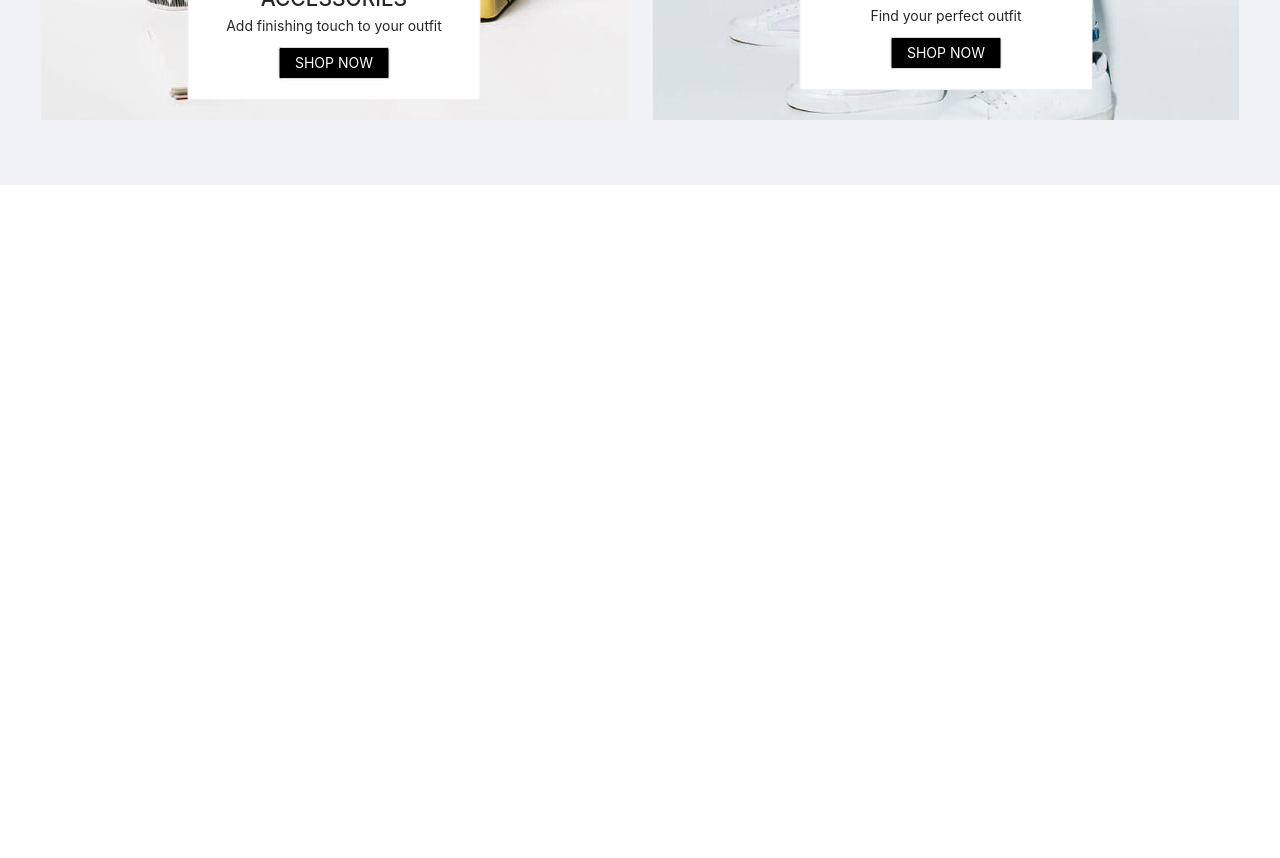
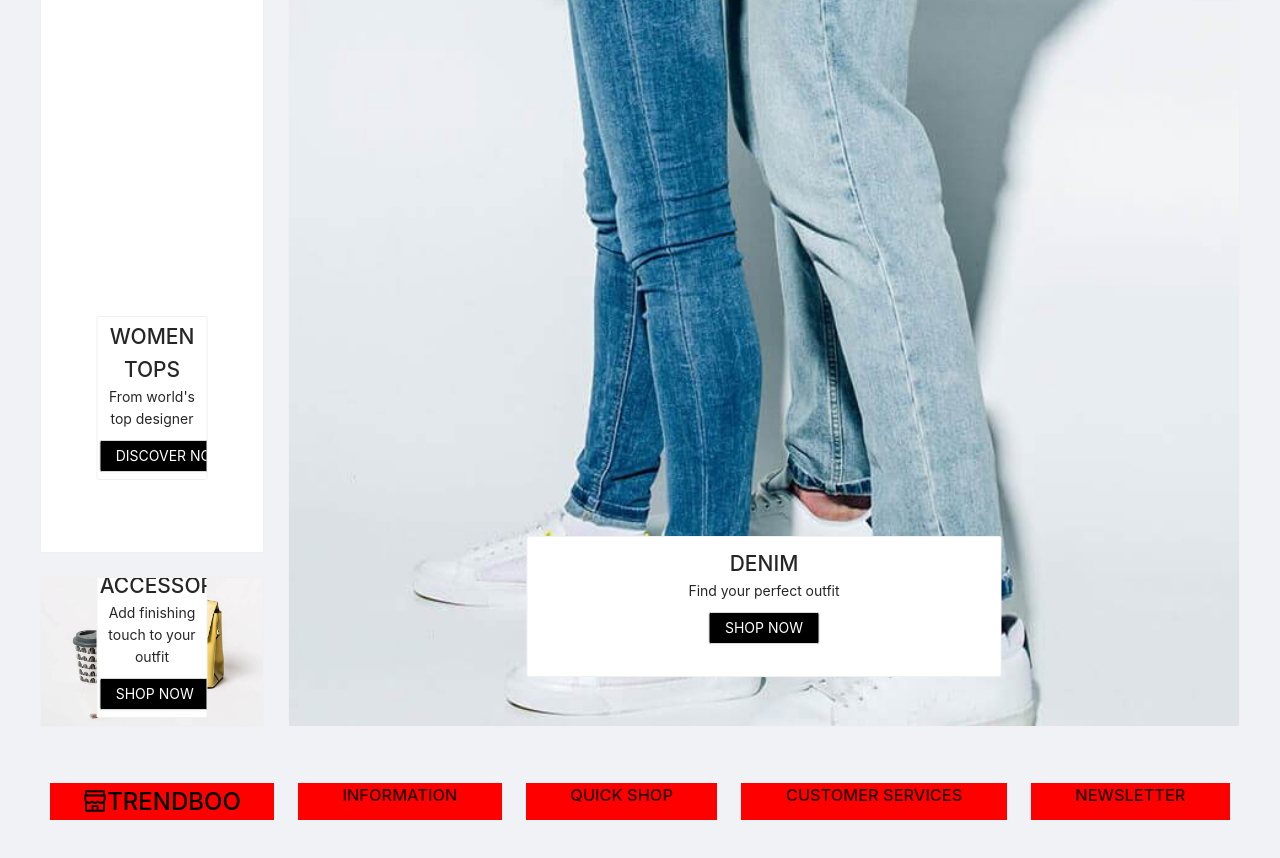
Before and after one commit to KodluyoruzGroup7/ecommerce-frontend, a React (Create React App) app: page / in a window 1280 px wide. Shown: the part 1560-2418 px from the top of the page. Before the commit the page ends 1745 px from the top, so only its background shows below. Built offline with nearby package versions, Linux system fonts and the light colour scheme.

Commit message:
Styles structure changed

```diff
--- a/src/App.js
+++ b/src/App.js
@@ -1,12 +1,13 @@
 import React from "react";
-import { BrowserRouter as Router } from 'react-router-dom';
+import { BrowserRouter as Router } from "react-router-dom";
 import "./App.less";
 
+import Navbar from "./components/Navbar/Navbar";
+import MainCarousel from "./components/MainCarousel/MainCarousel";
+import BigCards from "./components/BigCards/BigCards";
+import AppFooter from "./components/AppFooter/AppFooter";
+
 import { Layout } from "antd";
-import Navbar from "./components/Navbar";
-import MainCarousel from "./components/MainCarousel";
-import BigCards from "./components/BigCards";
-
 const { Header, Footer, Content } = Layout;
 
 function App() {
@@ -20,7 +21,9 @@ function App() {
                     <MainCarousel />
                     <BigCards />
                 </Content>
-        <Footer></Footer>
+                <Footer>
+                    <AppFooter />
+                </Footer>
             </Layout>
         </Router>
     );
--- /dev/null
+++ b/src/components/AppFooter/AppFooter.js
@@ -0,0 +1,32 @@
+import React from "react";
+
+import "./appFooter.css";
+
+import { ShopOutlined } from "@ant-design/icons";
+
+const AppFooter = () => {
+    return (
+        <div className="footer-grid-container">
+            <div className="summary">
+                <div className="summary-logo">
+                    <ShopOutlined />
+                    TRENDBOO
+                </div>
+            </div>
+            <div className="info">
+                <h3 className="title-text">INFORMATION</h3>
+            </div>
+            <div className="quick-shop">
+                <h3 className="title-text">QUICK SHOP</h3>
+            </div>
+            <div className="services">
+                <h3 className="title-text">CUSTOMER SERVICES</h3>
+            </div>
+            <div className="newsletter">
+                <h3 className="title-text">NEWSLETTER</h3>
+            </div>
+        </div>
+    );
+};
+
+export default AppFooter;
--- /dev/null
+++ b/src/components/AppFooter/appFooter.css
@@ -0,0 +1,71 @@
+.footer-grid-container {
+    display: grid;
+    gap: 1.5rem 1.5rem;
+    grid-template-columns: 224px;
+    grid-template-rows: auto;
+    max-width: 1200px;
+    margin: 1rem auto;
+}
+
+.summary {
+    grid-column-start: 1;
+    grid-column-end: 2;
+    grid-row-start: auto;
+    background-color: red;
+    justify-content: center;
+}
+
+.info {
+    grid-column-start: 2;
+    grid-column-end: 3;
+    grid-row-start: auto;
+    background-color: red;
+    text-align: center;
+    vertical-align: middle;
+    justify-content: center;
+}
+
+.quick-shop {
+    grid-column-start: 3;
+    grid-column-end: 4;
+    grid-row-start: auto;
+    background-color: red;
+    text-align: center;
+    vertical-align: middle;
+    justify-content: center;
+}
+
+.services {
+    grid-column-start: 4;
+    grid-column-end: 5;
+    grid-row-start: auto;
+    background-color: red;
+    text-align: center;
+    vertical-align: middle;
+    justify-content: center;
+}
+
+.newsletter {
+    grid-column-start: 5;
+    grid-column-end: 6;
+    background-color: red;
+    text-align: center;
+    vertical-align: middle;
+    justify-content: center;
+}
+
+.summary-logo {
+    color: black;
+    font-size: x-large;
+    display: flex;
+    justify-content: center;
+    align-items: center;
+    font-weight: 500;
+}
+
+h3.title-text {
+    margin-bottom: 0px;
+    text-align: center;
+    vertical-align: middle;
+    justify-content: center;
+}
--- a/src/components/bigCards.css
+++ b/src/components/BigCards/bigCards.css
@@ -1,10 +1,39 @@
 .card {
     box-shadow: 0 3px 10px rgba(0, 0, 0, 0.3);
+}
+
+img {
+    display: block;
+    max-width: 100%;
+}
+
+.ant-col.ant-col-10 {
+    padding: 0px;
+    margin-top: 24px;
+}
+
+.ant-card-body {
+    padding: 0px;
+}
+
+.ant-row.ant-row-center.ant-row-top {
+    margin: 24px 0px 0px 0px;
+    padding: 0px;
+}
+
+.ant-card {
+    overflow: hidden;
+}
+
+.ant-card:hover img {
+    transform: scale(1.1);
+    transition: all ease-out 0.4s;
 }
 
 .grid-container {
     display: grid;
     gap: 1.5rem 1.5rem;
+    grid-template-columns: 224px;
     grid-template-rows: auto;
     max-width: 1200px;
     margin: 1rem auto;
--- a/src/components/MainCarousel.js
+++ b/src/components/MainCarousel/MainCarousel.js
@@ -1,12 +1,12 @@
 import React from "react";
 
-import "../styles/MainCarousel.less";
+import "./mainCarousel.css";
 
 import { Carousel } from "antd";
 import { Button } from "antd";
 
-import banner1 from "../images/crsl01.jpg";
-import banner2 from "../images/crsl02.jpg";
+import banner1 from "../../images/crsl01.jpg";
+import banner2 from "../../images/crsl02.jpg";
 
 const contentStyle = {
     width: "100%",
--- /dev/null
+++ b/src/components/MainCarousel/mainCarousel.css
@@ -0,0 +1,43 @@
+.slick-slide {
+    display: flex;
+    position: relative;
+}
+
+.slick-slide .slick-active .slick-current {
+    height: 100%;
+    width: 100%;
+}
+
+.carousel-text {
+    font-size: 3rem;
+    font-weight: normal;
+    text-align: center;
+    position: absolute;
+    top: 40%;
+    right: 10%;
+}
+
+.carousel-text:last-child {
+    font-size: 2rem;
+}
+
+.carousel-text h1,
+p {
+    margin-bottom: 0;
+}
+
+.ant-btn.carousel-button {
+    font-size: 14px;
+    font-weight: 500;
+    position: absolute;
+    background-color: black;
+    color: white;
+    top: 95%;
+    right: 40%;
+}
+
+.ant-btn.carousel-button:hover {
+    background-color: white;
+    border-color: black;
+    color: black;
+}
--- a/src/styles/Navbar.less
+++ b/src/components/Navbar/navbar.css
@@ -36,9 +36,10 @@
 .menu-right a {
     margin: 10px;
     font-size: large;
-    &:last-child {
-        margin-right: 0;
-    }
+}
+
+.menu-right a:last-child {
+    margin-right: 0;
 }
 
 .logo {
--- a/src/styles/BigCards.less
+++ /dev/null
@@ -1,27 +0,0 @@
-img {
-    display: block;
-    max-width: 100%;
-}
-
-.ant-col.ant-col-10 {
-    padding: 0px;
-    margin-top: 24px;
-}
-
-.ant-card-body {
-    padding: 0px;
-}
-
-.ant-row.ant-row-center.ant-row-top {
-    margin: 24px 0px 0px 0px;
-    padding: 0px;
-}
-
-.ant-card {
-    overflow: hidden;
-}
-
-.ant-card:hover img {
-    transform: scale(1.1);
-    transition: all ease-out 0.4s;
-}
--- a/src/styles/MainCarousel.less
+++ /dev/null
@@ -1,41 +0,0 @@
-.slick-slide {
-  display: flex;
-  position: relative;
-}
-
-.slick-slide .slick-active .slick-current {
-  height: 100%;
-  width: 100%;
-}
-
-.carousel-text {
-  font-size: 3rem;
-  font-weight: normal;
-  text-align: center;
-  position: absolute;
-  top: 40%;
-  right: 10%;
-  // transform: translate(-50%, -50%);
-  &:last-child {
-    font-size: 2rem;
-  }
-  h1,
-  p {
-    margin-bottom: 0;
-  }
-}
-
-.ant-btn.carousel-button {
-  font-size: 14px;
-  font-weight: 500;
-  position: absolute;
-  background-color: black;
-  color: white;
-  top: 95%;
-  right: 40%;
-  &:hover {
-    background-color: white;
-    border-color: black;
-    color: black;
-  }
-}
```
Also changed, not shown: src/components/BigCards/BigCards.js (renamed from src/components/BigCards.js, +4 -5 lines), src/components/Navbar/Navbar.js (renamed from src/components/Navbar.js, +7 -22 lines). Lines whose indentation alone changed are shown as unchanged.
